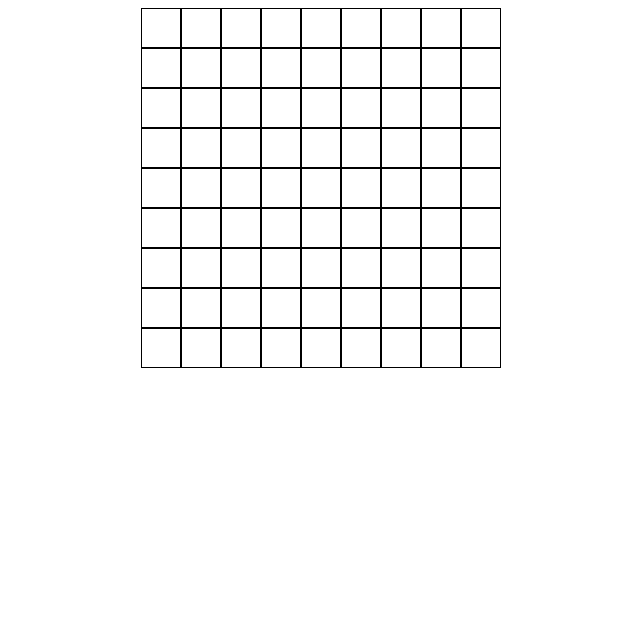
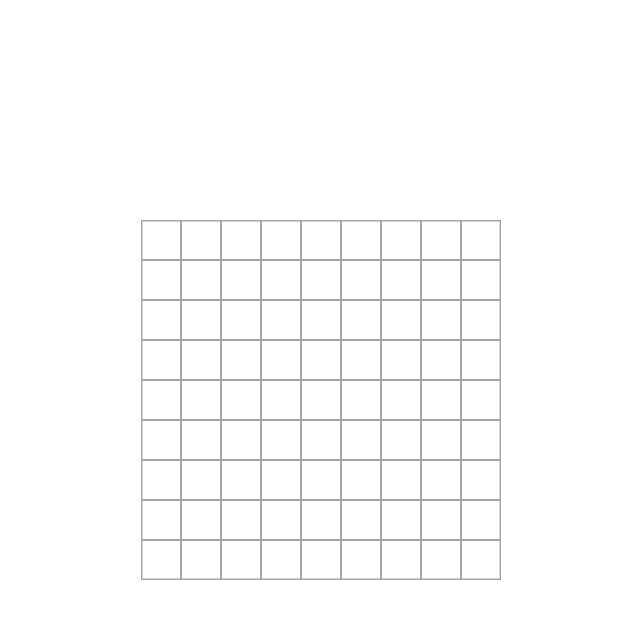
Before and after one commit to stFrenky/Sudoku, a plain HTML site: page index.html in a window 1280 px wide. Shown: the whole page, without its empty margins (319-959 px from the left). Drawn offline with Linux system fonts and the light colour scheme.

Commit message:
fix table

```diff
--- a/canvasGraphics.js
+++ b/canvasGraphics.js
@@ -11,8 +11,9 @@ context.lineTo(canvasSize, canvasSize);
 context.lineTo(0, canvasSize);
 context.lineTo(0, 0);
 context.lineJoin = 'round';
+context.strokeStyle = '#a5a5a5'
 
-context.lineWidth = 2;
+context.lineWidth = 3;
 context.stroke();
 
 
--- a/index.html
+++ b/index.html
@@ -10,8 +10,8 @@
 <body>
 
     <div class="sudoku">
-        <div class="sudoku__container" style="max-width: 360px; margin: 0 auto">
-            <canvas class="sudoku__field"></canvas>
+        <div class="sudoku__container" style="max-width: 360px; height: calc(100vh - 16px); margin: 0 auto; display: flex; align-items: center">
+            <canvas class="sudoku__field" style="display: block"></canvas>
         </div>
     </div>
 
```
